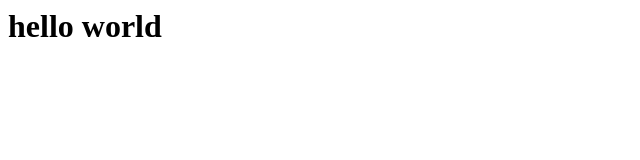
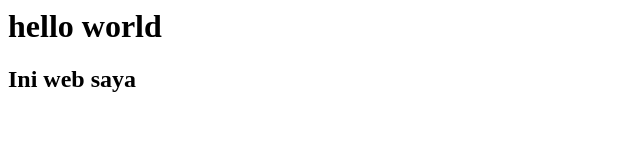
Before and after one commit to umarazis/github-repo, a plain HTML site: page index.html in a window 1280 px wide. Shown: the whole page, without its empty margins (0-640 px from the left). Drawn offline with Linux system fonts and the light colour scheme.

Commit message:
add baris 2

```diff
--- a/index.html
+++ b/index.html
@@ -1 +1,2 @@
 <h1> hello world </h1>
+<h2> Ini web saya </h2>
```
